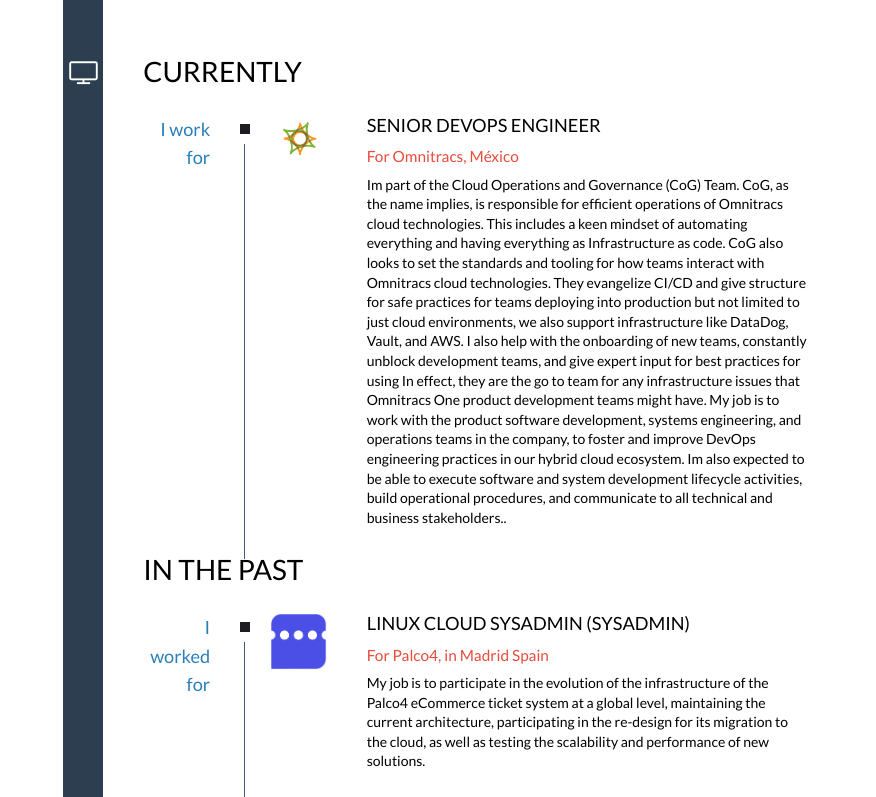
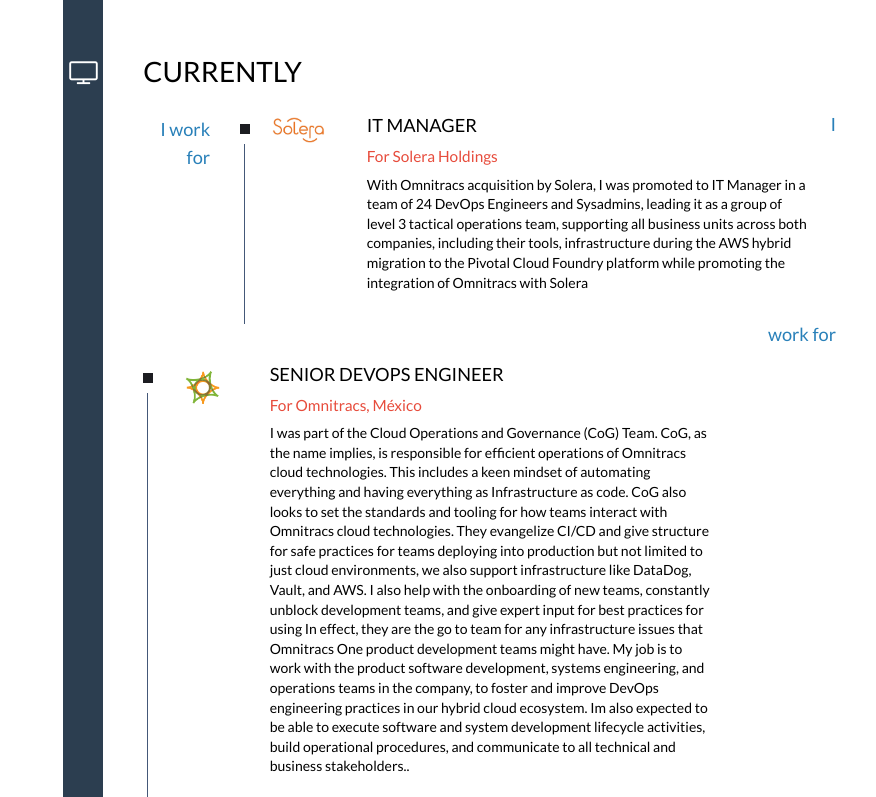
Before and after one commit to vazeri/vazeri.github.io, a plain HTML site: page index.html in a window 1280 px wide. Shown: the part 1549-2346 px from the top of the page, without its empty margins (404-1280 px from the left). Drawn offline with Linux system fonts and the light colour scheme.

Commit message:
Solera Update

```diff
--- a/index.html
+++ b/index.html
@@ -43,7 +43,7 @@
             <div class="sidebar">
                 <img src="img/profile-pic.jpg" alt="Erick Vázquez" />
                 <h1 class="light-text animated">Erick Vázquez </h1>
-                <h3 class="light-text animated">IT Consultant</h3>
+                <h3 class="light-text animated">The guy you want to hire</h3>
 		    <div class="contact-details-wrap animated">
                     <div class="contact-details">
 
@@ -137,7 +137,7 @@
                     <div class="col-lg-12">
                         <div class="row"></div>
                         <h2>Background</h2>
-                        <p class="large">Im a Self-driven, Empathic, determined and of strong
+                        <p class="large">Im a Self-driven, Empathetic, determined and of strong
                         character with a unique ability to manage multidisciplinary projects
                         and navigate through complex challenges. I can get quite technical if
                         necessary, but I prefer a friendly language that allows me to communicate
@@ -285,6 +285,25 @@
 	        <div class="group">
                     <div class="col-1">
                         <!--Actividades-->
+
+			                        <div class="date group">I work for</div>
+                    </div>
+                    <div class="col-2 col-md-3 group">
+                        <div class="devider"><span class="square"></span><span class="line"></span></div>
+                        <div class="row">
+                            <div class="col-lg-2 col-md-3">
+                                <a href="Omnitracs" target=_blank><img class="img img-center" src="img/logos/solera_holdings_inc_logo.jpg" alt="Non Invasive Load Monitoring" /></a>
+                            </div>
+                            <div class="col-lg-10 col-md-9">
+                                <h3>IT Manager</h3>
+                                <h4>For Solera Holdings</h4>
+                                <p> With Omnitracs acquisition by Solera, I was promoted to IT Manager in a team of 24 DevOps Engineers and Sysadmins, leading it as a group of level 3 tactical operations team, supporting all business units across both companies, including their tools, infrastructure during the AWS hybrid migration to the Pivotal Cloud Foundry platform while promoting the integration of Omnitracs with Solera
+				</p>
+                            </div>
+                        </div>
+                </div>
+
+
                     <div class="date group">I work for</div>
                     </div>
                     <div class="col-2 col-md-3 group">
@@ -296,7 +315,7 @@
                             <div class="col-lg-10 col-md-9">
                                 <h3>Senior DevOps Engineer</h3>
                                 <h4>For Omnitracs, México</h4>
-                                <p> Im part of the Cloud Operations and Governance (CoG) Team. CoG, as the name implies, is responsible for efficient operations of Omnitracs cloud technologies. This includes a keen mindset of automating everything and having everything as Infrastructure as code. CoG also looks to set the standards and tooling for how teams interact with Omnitracs cloud technologies. They evangelize CI/CD and give structure for safe practices for teams deploying into production but not limited to just cloud environments, we also support infrastructure like DataDog, Vault, and AWS. I also help with the onboarding of new teams, constantly unblock development teams, and give expert input for best practices for using In effect, they are the go to team for any infrastructure issues that Omnitracs One product development teams might have.
+                                <p> I was part of the Cloud Operations and Governance (CoG) Team. CoG, as the name implies, is responsible for efficient operations of Omnitracs cloud technologies. This includes a keen mindset of automating everything and having everything as Infrastructure as code. CoG also looks to set the standards and tooling for how teams interact with Omnitracs cloud technologies. They evangelize CI/CD and give structure for safe practices for teams deploying into production but not limited to just cloud environments, we also support infrastructure like DataDog, Vault, and AWS. I also help with the onboarding of new teams, constantly unblock development teams, and give expert input for best practices for using In effect, they are the go to team for any infrastructure issues that Omnitracs One product development teams might have.
 
 					My job is to work with the product software development, systems engineering,
 					and operations teams in the company, to foster and improve DevOps engineering
```
